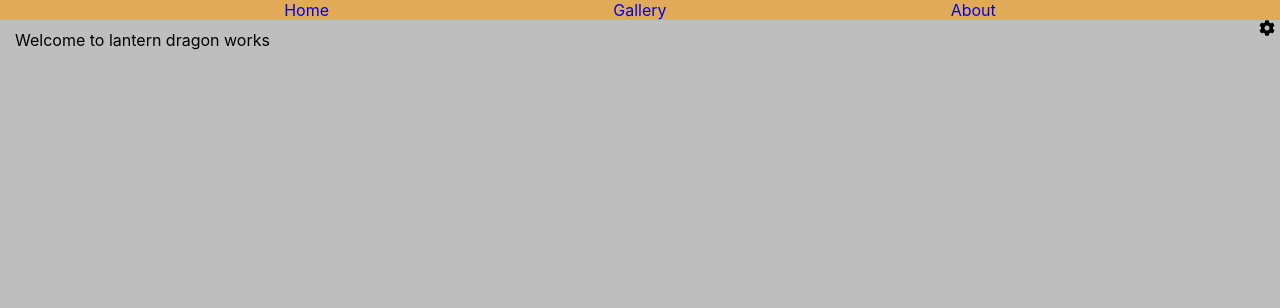
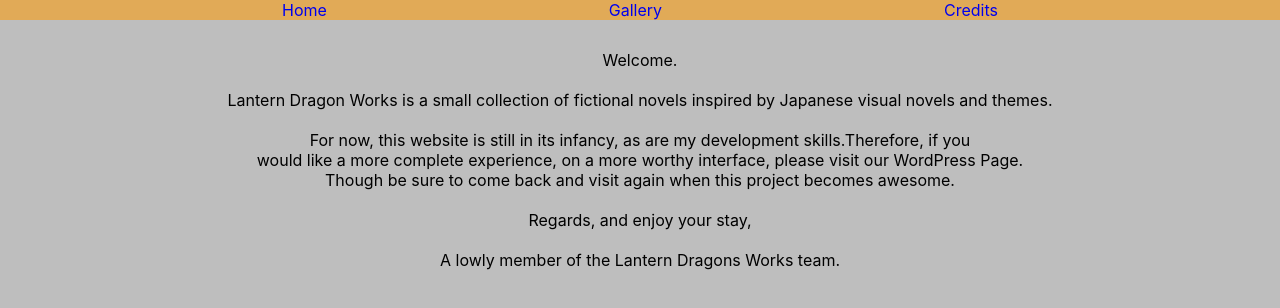
Before and after one commit to jscholar/lantern-dragon-4, a React (Create React App) app: page / in a window 1280 px wide. Shown: the top 308 px of the page. Built offline with nearby package versions, Linux system fonts and the light colour scheme.

Commit message:
Renamed about page. Moved summary to home page

```diff
--- a/src/layout/Layout.js
+++ b/src/layout/Layout.js
@@ -1,7 +1,7 @@
 import React from 'react';
 import {Switch, Route} from 'react-router-dom';
 
-import About from './../pages/About/About';
+import Credits from '../pages/Credits/Credits';
 import Gallery from './../pages/Gallery/Gallery';
 import Home from './../pages/Home/Home';
 import NoPage from '../pages/Nopage/Nopage';
@@ -34,11 +34,12 @@ class Layout extends React.Component {
         return  (
             <div className={classes.Layout}>
                 <Navbar />
+
                 <div className={classes.ContentWrapper}>
                     <Switch>
                         <Route path="/library" component={Library}/>
                         <Route path="/gallery" component={Gallery}/>
-                        <Route path="/about" component={About}/>
+                        <Route path="/credits" component={Credits}/>
                         <Route path="/" exact component={Home} />
                         <Route component={NoPage} />
                     </Switch>
--- a/src/layout/Navigation/Navbar/Navbar.js
+++ b/src/layout/Navigation/Navbar/Navbar.js
@@ -9,9 +9,9 @@ const Navbar = (props) => {
             <nav className={classes.NavItems}>
                 <NavLink to="/">Home</NavLink>
                 <NavLink to="/gallery">Gallery</NavLink>
-                <NavLink to="/about">About</NavLink>
+                <NavLink to="/Credits">Credits</NavLink>
             </nav>
-            <i onClick={props.toggleSettings} className={"fas fa-cog " + classes.SettingsIcon}/>
+
         </div>
     )
 }
--- a/src/pages/About/About.js
+++ /dev/null
@@ -1,23 +0,0 @@
-import React from 'react';
-
-import _profiles from './profiles';
-import summary from './summary';
-import classes from './About.module.css';
-
-const About = () => {
-    const profiles = _profiles.map((profile) => {
-        return (
-            <div>
-                <p>{`${profile.name}: ${profile.desc}`}</p>
-            </div>
-        )
-    })
-    return (
-        <div>
-            <div className={classes.Summary}>{summary}</div>
-            {profiles}
-        </div>
-    )
-}
-
-export default About;
--- /dev/null
+++ b/src/pages/Credits/Credits.js
@@ -0,0 +1,22 @@
+import React from 'react';
+
+import _profiles from './profiles';
+
+// <div>Icons made by <a href="https://www.freepik.com/" title="Freepik">Freepik</a> from <a href="https://www.flaticon.com/" 			    title="Flaticon">www.flaticon.com</a> is licensed by <a href="http://creativecommons.org/licenses/by/3.0/" 			    title="Creative Commons BY 3.0" target="_blank">CC 3.0 BY</a></div>
+
+const Credits = () => {
+    const profiles = _profiles.map((profile) => {
+        return (
+            <div>
+                <p>{`${profile.name}: ${profile.desc}`}</p>
+            </div>
+        )
+    })
+    return (
+        <div>
+            {profiles}
+        </div>
+    )
+}
+
+export default Credits;
--- a/src/pages/Home/Home.js
+++ b/src/pages/Home/Home.js
@@ -1,9 +1,14 @@
 import React from 'react';
+
+import intro from './intro';
+import classes from './Home.module.css';
 
 const Home = (props) => {
     return (
         <div>
-            Welcome to lantern dragon works
+            <p className={classes.Intro}>
+                {intro}
+            </p>
         </div>
     )
 }
--- a/src/pages/About/About.module.css
+++ b/src/pages/Home/Home.module.css
@@ -1,5 +1,4 @@
-.Summary {
+.Intro {
     white-space: pre;
     text-align: center;
-    margin: 50px 0;
 }
--- a/src/pages/About/summary.js
+++ b/src/pages/Home/intro.js
@@ -1,4 +1,4 @@
-const summary = `
+const intro = `
 Welcome.
 
 Lantern Dragon Works is a small collection of fictional novels inspired by Japanese visual novels and themes.
@@ -12,4 +12,4 @@ Regards, and enjoy your stay,
 A lowly member of the Lantern Dragons Works team.
 `;
 
-export default summary;
+export default intro;
```
Also changed, not shown: src/pages/Credits/Credits.module.css (added), src/pages/Credits/profiles.js (renamed from src/pages/About/Profiles.js).
